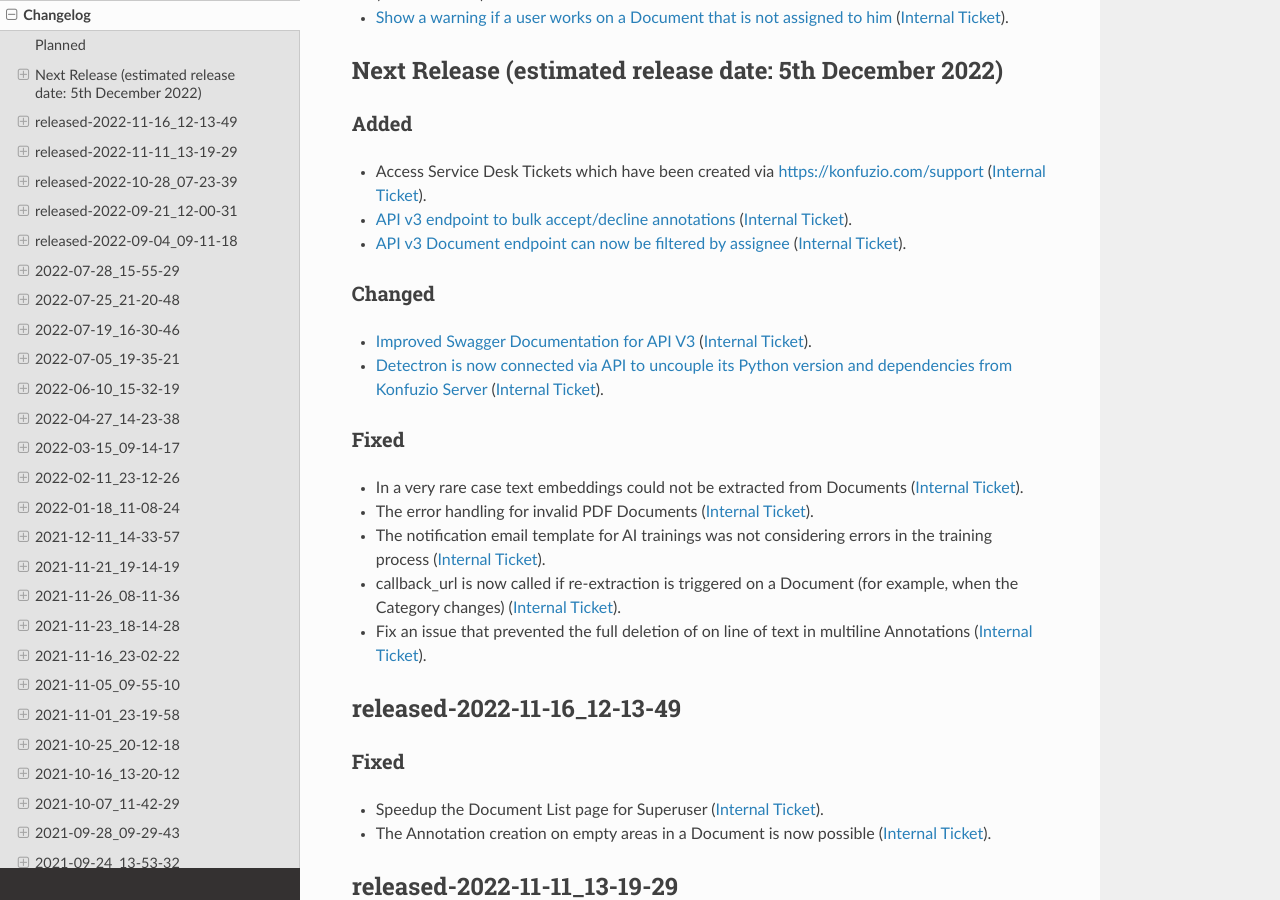
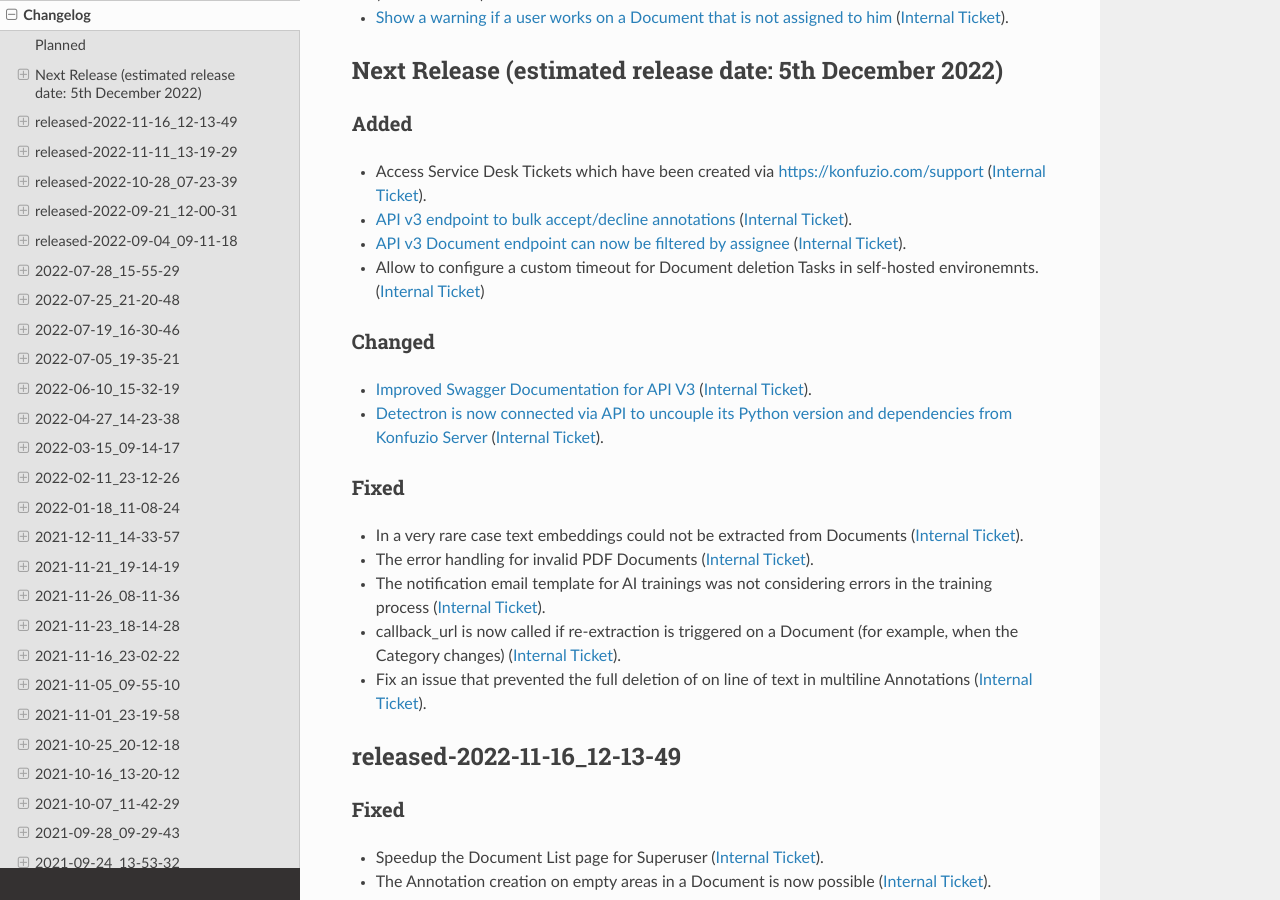
Before and after one commit to konfuzio-ai/konfuzio-sdk, a Sphinx documentation site: the page built from docs/web/changelog_app.md, in a window 1280 px wide and 900 px high, scrolled down 954 px. Built offline with Sphinx 7.4.7 and the Read the Docs theme 2.0.0, drawn with Linux system fonts in a browser that asks for light colours.

Commit message:
Update changelog_app.md

```diff
--- a/docs/web/changelog_app.md
+++ b/docs/web/changelog_app.md
@@ -45,6 +45,7 @@
 - Access Service Desk Tickets which have been created via https://konfuzio.com/support ([Internal Ticket](https://git.konfuzio.com/konfuzio/objectives/-/issues/9923)).
 - [API v3 endpoint to bulk accept/decline annotations](https://app.konfuzio.com/v3/swagger/#/documents/documents_update_annotations_partial_update) ([Internal Ticket](https://git.konfuzio.com/konfuzio/objectives/-/issues/9726)).
 - [API v3 Document endpoint can now be filtered by assignee](https://app.konfuzio.com/v3/swagger/#/documents/documents_list) ([Internal Ticket](https://git.konfuzio.com/konfuzio/objectives/-/issues/10052)).
+- Allow to configure a custom timeout for Document deletion Tasks in self-hosted environemnts. ([Internal Ticket](https://git.konfuzio.com/konfuzio/objectives/-/issues/10044))
 
 ### Changed
 - [Improved Swagger Documentation for API V3](https://app.konfuzio.com/v3/swagger/) ([Internal Ticket](https://git.konfuzio.com/konfuzio/objectives/-/issues/9554)).
```
